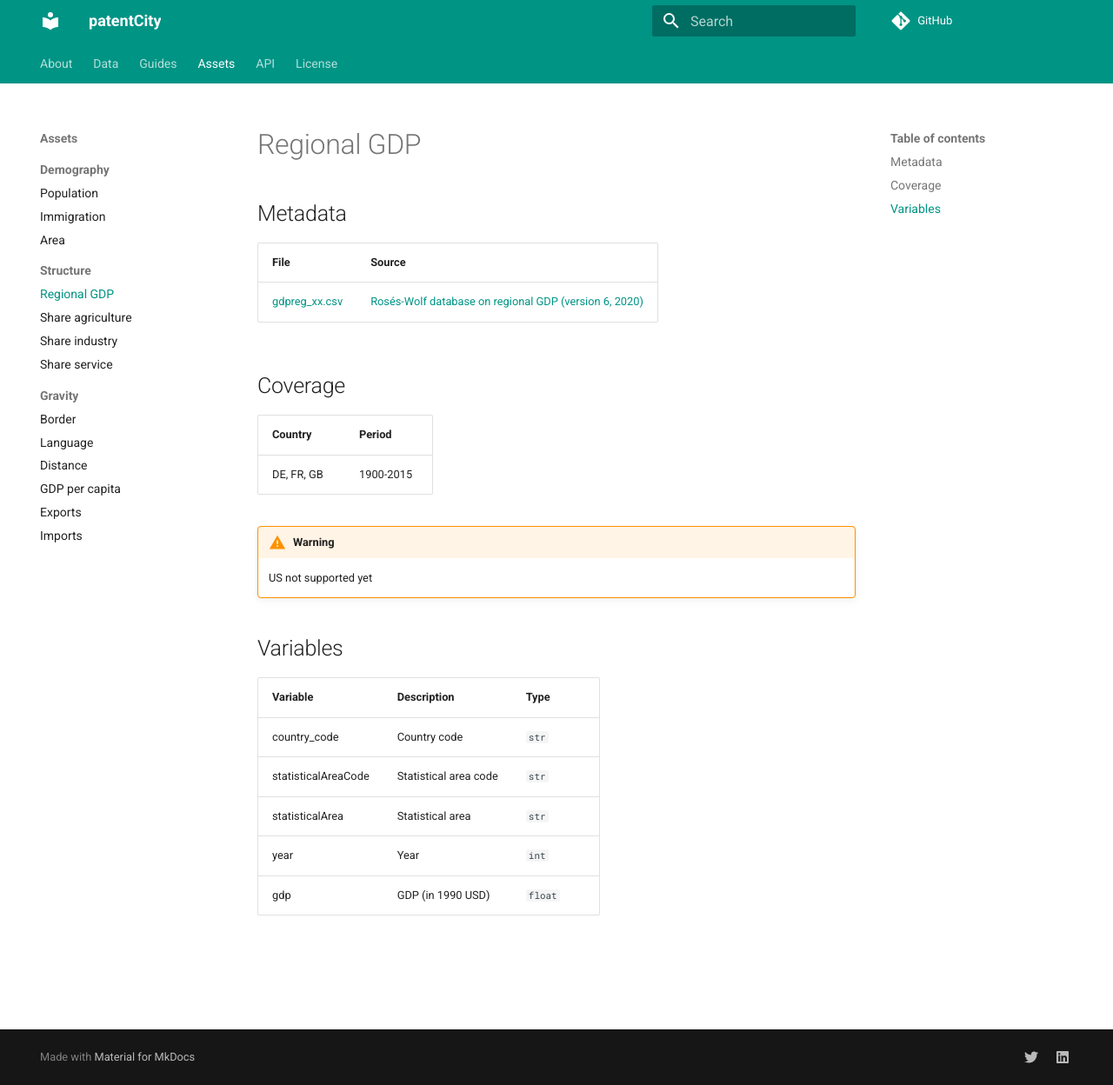
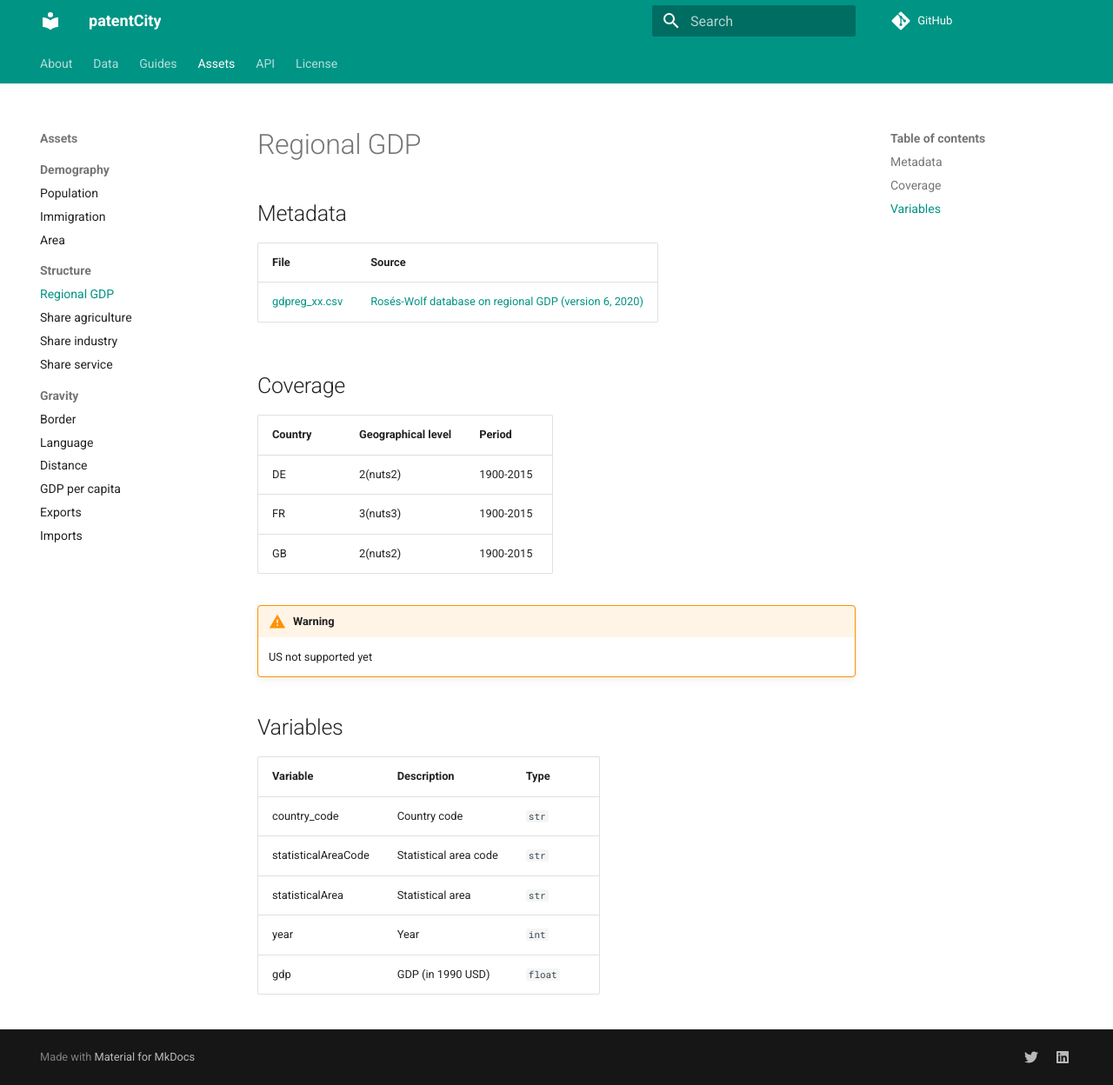
Before and after one commit to cverluise/patentcity, an MkDocs documentation site: the page built from docs/ASSETS_GDPREG.md, in a window 1280 px wide and 1248 px high. Shown: the whole window at 87% size. Built offline with MkDocs 1.6.1 and Material for MkDocs 9.7.7, drawn with Linux system fonts in a browser that asks for light colours; comment, search, counter and statistics services are not loaded.

Commit message:
:memo: add geographical level column

```diff
--- a/docs/ASSETS_GDPREG.md
+++ b/docs/ASSETS_GDPREG.md
@@ -8,9 +8,11 @@ File |Source
 
 ## Coverage
 
-Country | Period
----|---
-DE, FR, GB| 1900-2015
+Country |Geographical level | Period
+---|---|---
+DE  |2(nuts2)       | 1900-2015
+FR  |3(nuts3)       | 1900-2015
+GB  |2(nuts2)       | 1900-2015
 
 !!! warning
     US not supported yet
```
